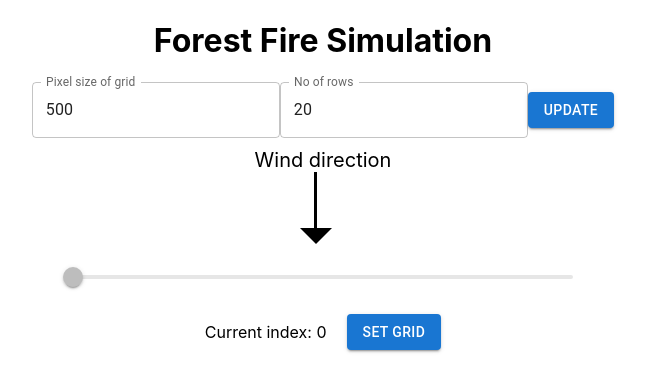
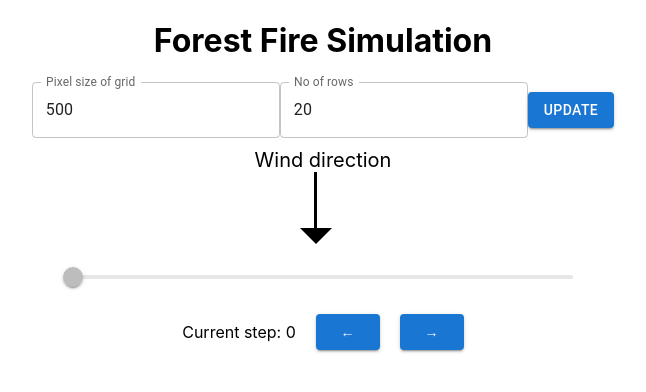
Before and after one commit to antonoeschmidt/forest-fire-ui, a React (Create React App) app: page / in a window 1280 px wide. Shown: the top 392 px of the page, without its empty margins (317-963 px from the left). Built offline with nearby package versions, Linux system fonts and the light colour scheme; no server answers; the HTML template or start-up script is replaced by a standard one.

Commit message:
Updates to picker

```diff
--- a/src/components/Arrow/Arrow.tsx
+++ b/src/components/Arrow/Arrow.tsx
@@ -32,7 +32,7 @@ const Arrow = (props: Props) => {
             basisVector.x * windVector.x + basisVector.y * windVector.y;
         const lengthsProduct = basisVector.len() * windVector.len();
         const cos = dotProduct / lengthsProduct;
-        const angle = Math.acos(cos) * (180 / Math.PI);
+        const angle = Math.acos(cos) * (180 / Math.PI); // Converts radians to degrees
 
         setRotation(windVector.x > 0 ? -angle : angle);
     }, [props.wind]);
--- a/src/components/GridPicker/GridPicker.tsx
+++ b/src/components/GridPicker/GridPicker.tsx
@@ -8,25 +8,45 @@ type Props = {
 
 const GridPicker = (props: Props) => {
     const [currentIndex, setIndex] = useState<number>(0);
+    const leftArrow = '\u2190'
+    const rightArrow = '\u2192'
 
     return (
         <Box width="500px">
             <Slider
                 min={0}
                 max={props.maxIndex}
-        onChange={(e: any) => setIndex(e.target.value)}
+                onChange={(e: any) => {
+                  setIndex(e.target.value)
+                  props.loadGrid(currentIndex)
+                }}
                 disabled={props.maxIndex < 1}
+                value={currentIndex}
             ></Slider>
 
             <Box className="settings">
-        <p>Current index: {currentIndex}</p>
+                <p>Current step: {currentIndex}</p>
                 <Button
+                    variant="contained"
                     style={{ marginLeft: "20px" }}
+                    onClick={() => {
+                        props.loadGrid(currentIndex - 1);
+                        setIndex(currentIndex - 1);
+                    }}
+                >
+                    {leftArrow}
+                </Button>
+                <Button
                     variant="contained"
-          onClick={(e) => props.loadGrid(currentIndex)}
+                    style={{ marginLeft: "20px" }}
+                    onClick={() => {
+                        props.loadGrid(currentIndex + 1);
+                        setIndex(currentIndex + 1);
+                    }}
                 >
-          Set grid
+                    {rightArrow}
                 </Button>
+
             </Box>
         </Box>
     );
--- a/src/pages/MainPage.tsx
+++ b/src/pages/MainPage.tsx
@@ -72,7 +72,6 @@ const MainPage = () => {
         setGridSize(data.grid_size);
         setGrid(data.grid);
         setWind(data.wind);
-        console.log(data.wind);
     };
 
     const onOpen = (event: Event): void => {
```
Lines whose indentation alone changed are shown as unchanged.
